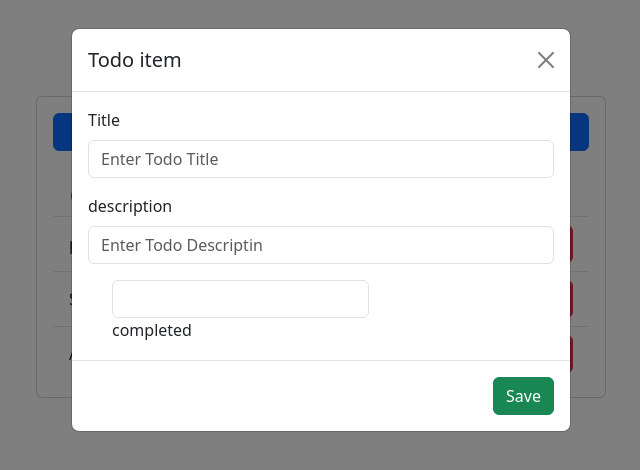
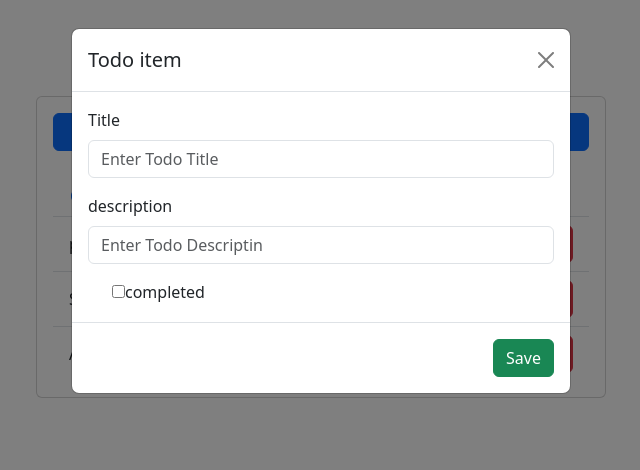
Before and after one commit to Tailung42/Todo-App, a React (Create React App) app in the folder frontend/: page / in a window 1280 px wide. Both pictures are taken after a click on the button "Add Task". Shown: the top 470 px of the page, without its empty margins (319-959 px from the left). Built offline with nearby package versions, Linux system fonts and the light colour scheme.

Commit message:
bugfix: able to write in form

```diff
--- a/frontend/src/components/Modal.js
+++ b/frontend/src/components/Modal.js
@@ -36,7 +36,7 @@ class CustomModal extends Component {
     render() {
         const {toggle, onSave} = this.props;
         return (
-            <Modal isOpen toggle={toggle}>
+            <Modal isOpen={true} toggle={toggle}>
                 <ModalHeader toggle={toggle}>Todo item</ModalHeader>
                 <ModalBody>
                     <Form>
@@ -46,7 +46,7 @@ class CustomModal extends Component {
                             type="text"
                             id="todo-title"
                             name="title"
-                            value={this.state.activeItem.title}
+                            defaultValue={this.state.activeItem.title}
                             onChange={this.handleChange}
                             placeholder="Enter Todo Title"
                             />
@@ -56,18 +56,18 @@ class CustomModal extends Component {
                             <Input
                                 id="todo-description"
                                 type="text"
-                                value={this.state.activeItem.description}
+                                defaultValue={this.state.activeItem.description}
                                 onChange={this.handleChange}
                                 placeholder="Enter Todo Descriptin"
                                 />
                         </FormGroup>
                         <FormGroup check>
                             <label check>
-                                <Input
-                                type="check"
+                                <input
+                                type="checkbox"
                                 name="completed"
-                                checked={this.state.activeItem.completed}
                                 onChange={this.handleChange}
+                                checked = {this.state.activeItem.completed}
                                 />
                                 completed
                             </label>
```
